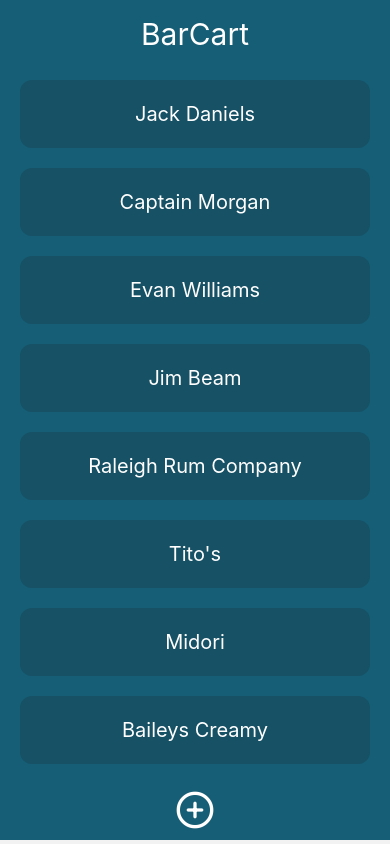
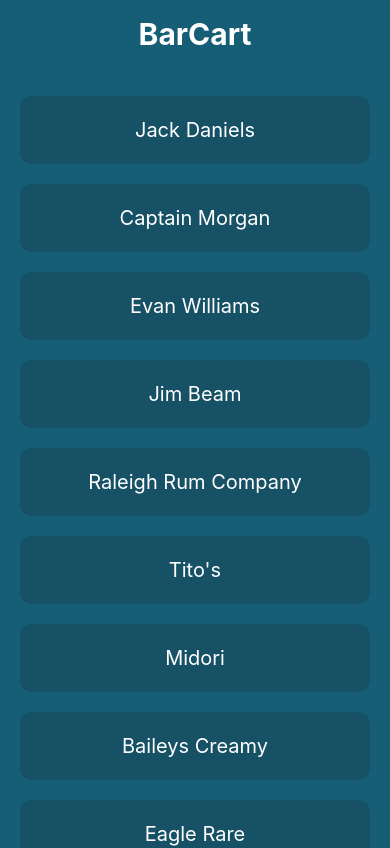
Before and after one commit to davidpierce24/BarCartReactNative, a React Native app: screen /Home in a window 390 px wide. Shown: the top 848 px of the page. Built offline with nearby package versions, Linux system fonts and the light colour scheme.

Commit message:
minor updates

```diff
--- a/components/BottomNavigation.tsx
+++ b/components/BottomNavigation.tsx
@@ -6,8 +6,8 @@
 
 return (
     <View className='flex items-center pt-4 pb-2'>
-        <TouchableOpacity>
-            <Feather name="plus-circle" size={40} color="#FFFFFF" />
+        <TouchableOpacity className='bg-white rounded-full shadow-md shadow-slate-700/50'>
+            <Feather name="plus-circle" size={50} color="#155e75" />
         </TouchableOpacity>
     </View>
 )
--- a/components/TopNavigation.tsx
+++ b/components/TopNavigation.tsx
@@ -4,8 +4,8 @@
 const TopNavigation = () => {
 
 return (
-    <View className='w-full flew-row items-center pt-4 bg-cyan-800'>
-        <Text className='text-3xl text-white'>BarCart</Text>
+    <View className='w-full flew-row items-center p-4 bg-cyan-800'>
+        <Text className='text-3xl text-white font-bold'>BarCart</Text>
     </View>
 )
 }
--- a/screens/HomeScreen.tsx
+++ b/screens/HomeScreen.tsx
@@ -17,7 +17,7 @@
         })
     }, [])
 
-    const data = ["Jack Daniels", "Captain Morgan", "Evan Williams", "Jim Beam", "Raleigh Rum Company", "Tito's", "Midori", "Baileys Creamy"]
+    const data = ["Jack Daniels", "Captain Morgan", "Evan Williams", "Jim Beam", "Raleigh Rum Company", "Tito's", "Midori", "Baileys Creamy", "Eagle Rare", "Kraken", 'El Dorado 12 year']
 
 return (
 <SafeAreaView className='bg-cyan-800'>
```
